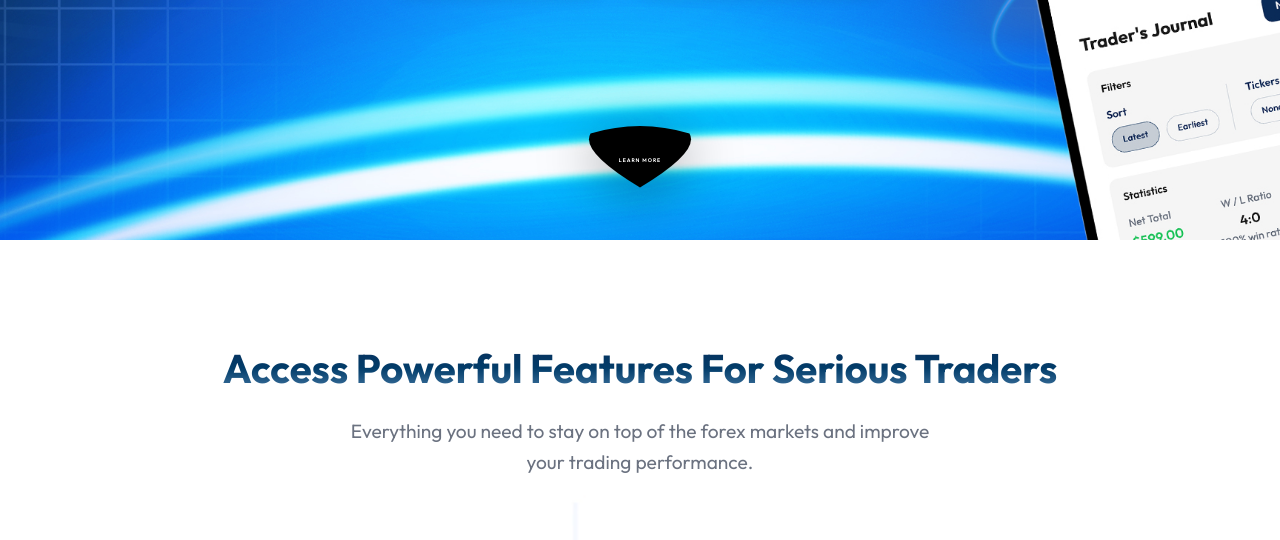
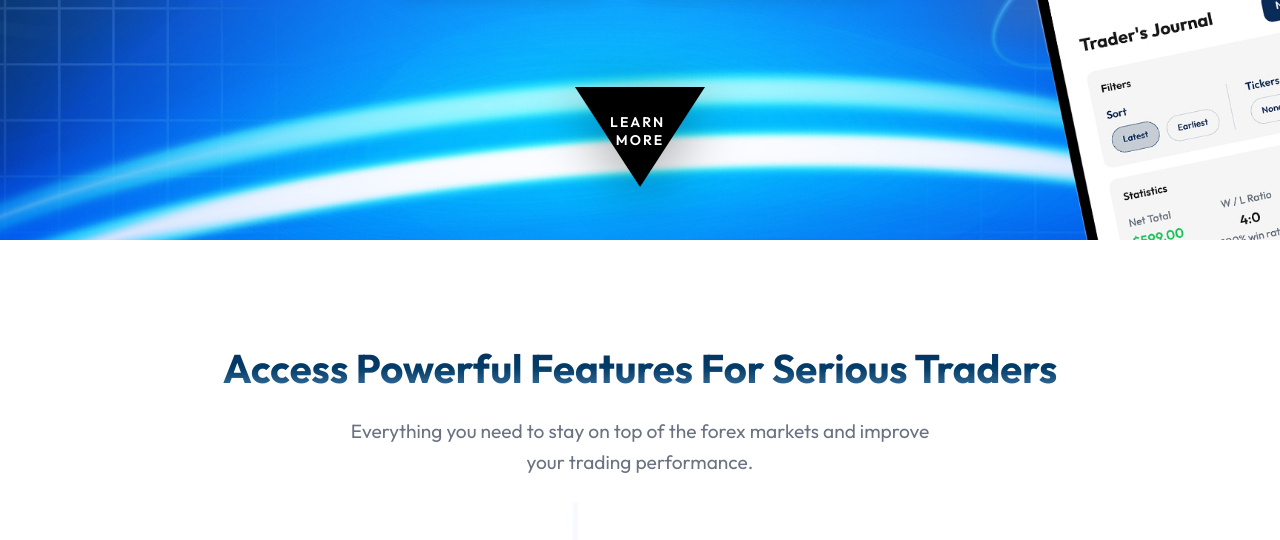
Before and after one commit to fxseshonline/home, a plain HTML site: page index.html in a window 1280 px wide. Shown: the part 560-1100 px from the top of the page. Drawn offline with Linux system fonts and the light colour scheme.

Commit message:
Update index.html

```diff
--- a/index.html
+++ b/index.html
@@ -341,6 +341,13 @@
             }
         }
 
+        /* Desktop: Reduce top padding above hero title */
+        @media (min-width: 769px) {
+            .hero-title {
+                margin-top: -0.75rem;
+            }
+        }
+
         .hero-buttons {
             display: flex;
             gap: 1rem;
@@ -811,7 +818,7 @@
 
             .scroll-arrow {
                 width: 105px;
-                height: 60px;
+                height: 90px;
             }
 
             .nav-links {
@@ -1152,28 +1159,28 @@
         <div class="hero-scroll-indicator" aria-hidden="true">
             <svg
                 class="scroll-arrow"
-                width="120"
-                height="69"
-                viewBox="0 0 160 92"
+                width="140"
+                height="120"
+                viewBox="0 0 140 120"
                 xmlns="http://www.w3.org/2000/svg"
             >
-                <path
-                    d="M14 14
-                       Q80 -6 146 14
-                       Q160 38 80 86
-                       Q0 38 14 14 Z"
+                <!-- Regular downward triangle -->
+                <polygon
+                    points="70,115 135,15 5,15"
                     fill="#000000"
                 />
+                <!-- Stacked text -->
                 <text
-                    x="80"
-                    y="52"
+                    x="70"
+                    y="55"
                     text-anchor="middle"
                     fill="#FFFFFF"
-                    font-size="7"
+                    font-size="14"
                     font-weight="600"
-                    letter-spacing="1.25"
+                    letter-spacing="2"
                 >
-                    LEARN MORE
+                    <tspan x="70" dy="0">LEARN</tspan>
+                    <tspan x="70" dy="18">MORE</tspan>
                 </text>
             </svg>
         </div>
```
